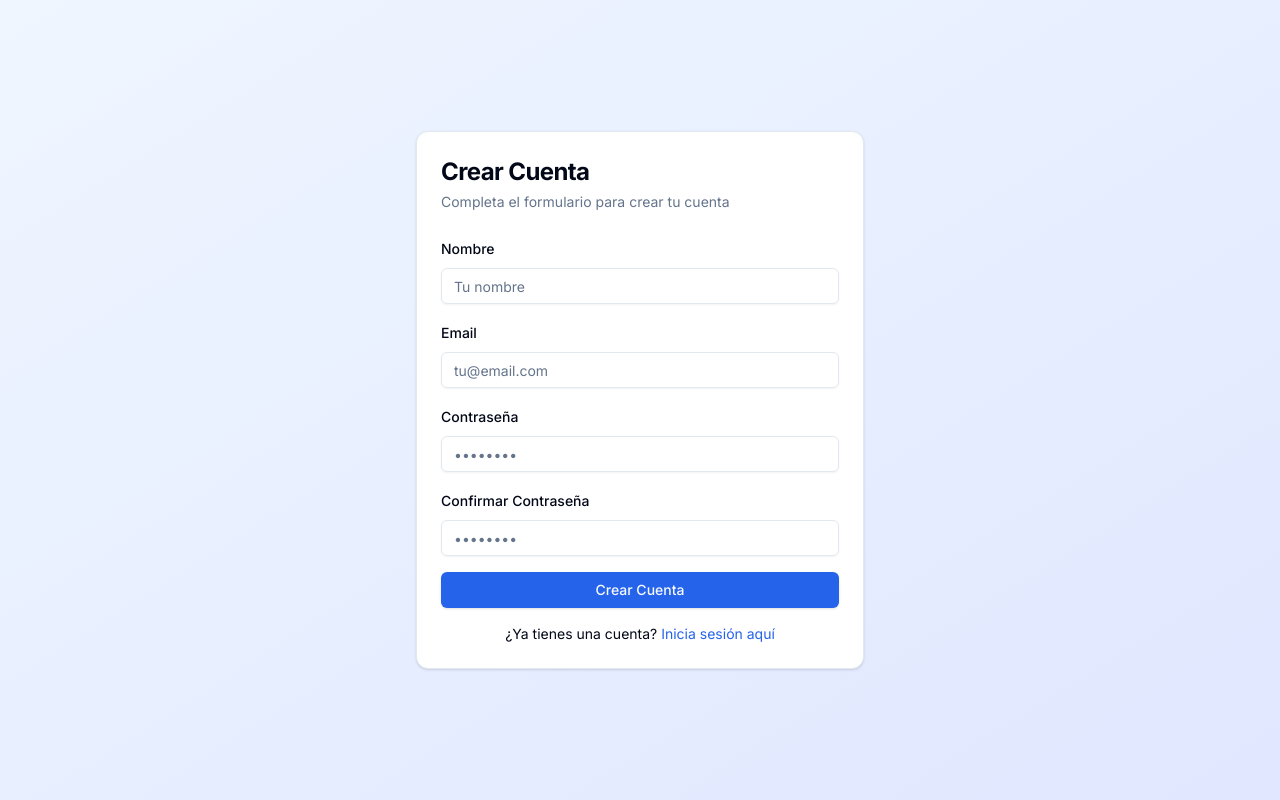
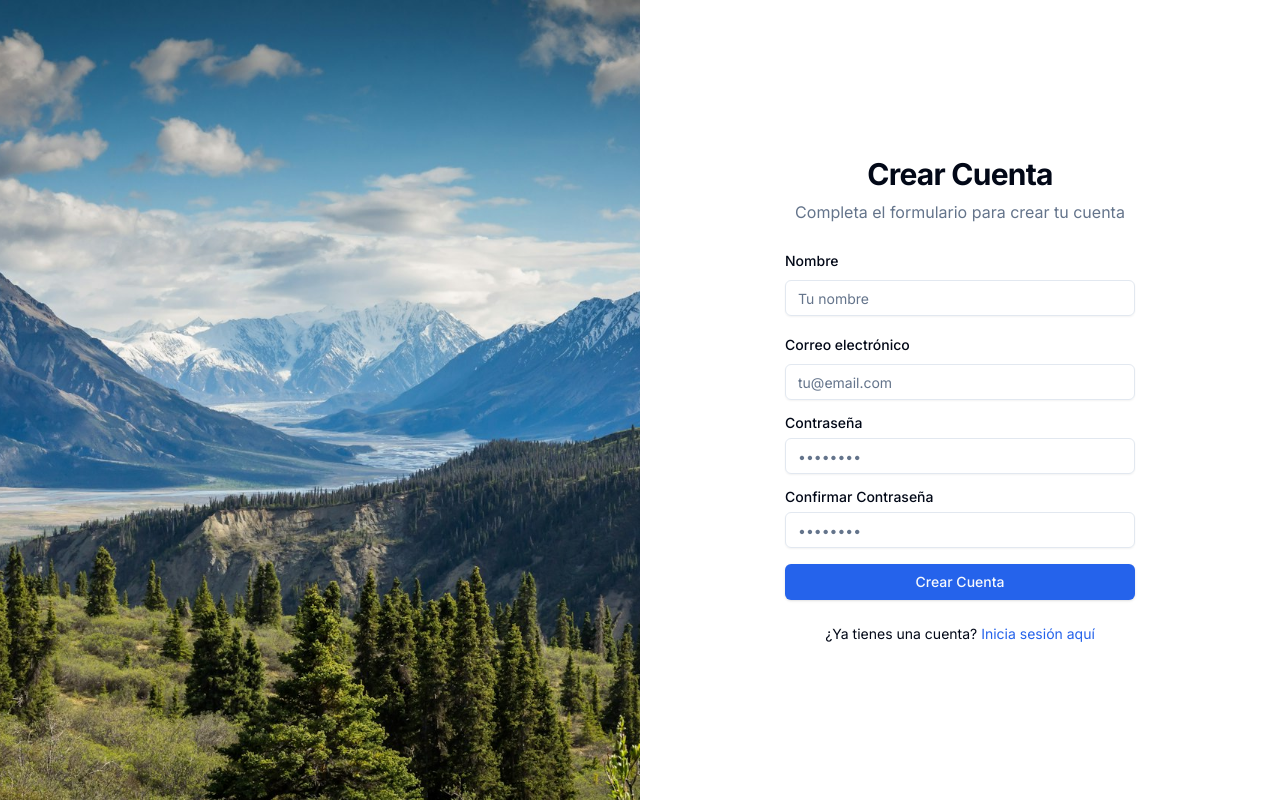
Before and after one commit to Haleymhm/crm-freelancer, a Next.js app: page /registro in a window 1280 px wide. Built offline with nearby package versions, Linux system fonts and the light colour scheme.

Commit message:
Ajuste al diseño de la interface de inicio de sesion

```diff
--- a/src/app/(auth)/login/page.tsx
+++ b/src/app/(auth)/login/page.tsx
@@ -8,8 +8,8 @@ import { zodResolver } from "@hookform/resolvers/zod"
 import { Button } from "@/components/ui/button"
 import { Input } from "@/components/ui/input"
 import { Label } from "@/components/ui/label"
-import { Card, CardContent, CardDescription, CardHeader, CardTitle } from "@/components/ui/card"
 import Link from "next/link"
+import Image from "next/image"
 import { loginSchema, LoginFormData } from "@/lib/validations/auth"
 
 export default function LoginPage() {
@@ -54,18 +54,30 @@ export default function LoginPage() {
     }
 
     return (
-        <div className="flex min-h-screen items-center justify-center bg-gradient-to-br from-blue-50 to-indigo-100 px-4">
-            <Card className="w-full max-w-md">
-                <CardHeader className="space-y-1">
-                    <CardTitle className="text-2xl font-bold">Iniciar Sesión</CardTitle>
-                    <CardDescription>
-                        Ingresa tus credenciales para acceder al CRM
-                    </CardDescription>
-                </CardHeader>
-                <CardContent>
+        <div className="w-full lg:grid lg:grid-cols-2 h-screen">
+            {/* Imagen Izquierda */}
+            <div className="hidden bg-muted lg:block relative h-full">
+                <Image
+                    src="/login-bg.jpg"
+                    alt="Login Background"
+                    fill
+                    className="object-cover dark:brightness-[0.2] dark:grayscale"
+                    priority
+                />
+            </div>
+
+            {/* Formulario Derecha */}
+            <div className="flex items-center justify-center p-8 bg-background h-full overflow-y-auto">
+                <div className="mx-auto w-full max-w-[350px] space-y-6">
+                    <div className="space-y-2 text-center">
+                        <h1 className="text-3xl font-bold tracking-tight">¡Bienvenido de vuelta!</h1>
+                        <p className="text-muted-foreground">
+                            Ingresa tus credenciales para acceder al CRM
+                        </p>
+                    </div>
                     <form onSubmit={handleSubmit(onSubmit)} className="space-y-4">
-                        <div className="space-y-2">
-                            <Label htmlFor="email">Email</Label>
+                        <div className="space-y-2 text-left">
+                            <Label htmlFor="email">Correo electrónico</Label>
                             <Input
                                 id="email"
                                 type="email"
@@ -76,8 +88,10 @@ export default function LoginPage() {
                                 <span className="text-sm text-red-500">{errors.email.message}</span>
                             )}
                         </div>
-                        <div className="space-y-2">
-                            <Label htmlFor="password">Contraseña</Label>
+                        <div className="space-y-2 text-left">
+                            <div className="flex items-center">
+                                <Label htmlFor="password">Contraseña</Label>
+                            </div>
                             <Input
                                 id="password"
                                 type="password"
@@ -89,7 +103,7 @@ export default function LoginPage() {
                             )}
                         </div>
                         {error && (
-                            <div className="text-sm text-red-500">
+                            <div className="text-sm text-red-500 text-left">
                                 {error}
                             </div>
                         )}
@@ -103,8 +117,8 @@ export default function LoginPage() {
                             Regístrate aquí
                         </Link>
                     </div>
-                </CardContent>
-            </Card>
+                </div>
+            </div>
         </div>
     )
 }
--- a/src/app/(auth)/registro/page.tsx
+++ b/src/app/(auth)/registro/page.tsx
@@ -7,8 +7,8 @@ import { zodResolver } from "@hookform/resolvers/zod"
 import { Button } from "@/components/ui/button"
 import { Input } from "@/components/ui/input"
 import { Label } from "@/components/ui/label"
-import { Card, CardContent, CardDescription, CardHeader, CardTitle } from "@/components/ui/card"
 import Link from "next/link"
+import Image from "next/image"
 import { registerSchema, RegisterFormData } from "@/lib/validations/auth"
 
 export default function RegistroPage() {
@@ -60,17 +60,29 @@ export default function RegistroPage() {
     }
 
     return (
-        <div className="flex min-h-screen items-center justify-center bg-gradient-to-br from-blue-50 to-indigo-100 px-4">
-            <Card className="w-full max-w-md">
-                <CardHeader className="space-y-1">
-                    <CardTitle className="text-2xl font-bold">Crear Cuenta</CardTitle>
-                    <CardDescription>
-                        Completa el formulario para crear tu cuenta
-                    </CardDescription>
-                </CardHeader>
-                <CardContent>
+        <div className="w-full lg:grid lg:grid-cols-2 h-screen">
+            {/* Imagen Izquierda */}
+            <div className="hidden bg-muted lg:block relative h-full">
+                <Image
+                    src="/login-bg.jpg"
+                    alt="Register Background"
+                    fill
+                    className="object-cover dark:brightness-[0.2] dark:grayscale"
+                    priority
+                />
+            </div>
+
+            {/* Formulario Derecha */}
+            <div className="flex items-center justify-center p-8 bg-background h-full overflow-y-auto">
+                <div className="mx-auto w-full max-w-[350px] space-y-6">
+                    <div className="space-y-2 text-center">
+                        <h1 className="text-3xl font-bold tracking-tight">Crear Cuenta</h1>
+                        <p className="text-muted-foreground">
+                            Completa el formulario para crear tu cuenta
+                        </p>
+                    </div>
                     <form onSubmit={handleSubmit(onSubmit)} className="space-y-4">
-                        <div className="space-y-2">
+                        <div className="space-y-2 text-left">
                             <Label htmlFor="name">Nombre</Label>
                             <Input
                                 id="name"
@@ -82,8 +94,8 @@ export default function RegistroPage() {
                                 <span className="text-sm text-red-500">{errors.name.message}</span>
                             )}
                         </div>
-                        <div className="space-y-2">
-                            <Label htmlFor="email">Email</Label>
+                        <div className="space-y-2 text-left">
+                            <Label htmlFor="email">Correo electrónico</Label>
                             <Input
                                 id="email"
                                 type="email"
@@ -94,8 +106,10 @@ export default function RegistroPage() {
                                 <span className="text-sm text-red-500">{errors.email.message}</span>
                             )}
                         </div>
-                        <div className="space-y-2">
-                            <Label htmlFor="password">Contraseña</Label>
+                        <div className="space-y-2 text-left">
+                            <div className="flex items-center">
+                                <Label htmlFor="password">Contraseña</Label>
+                            </div>
                             <Input
                                 id="password"
                                 type="password"
@@ -106,8 +120,10 @@ export default function RegistroPage() {
                                 <span className="text-sm text-red-500">{errors.password.message}</span>
                             )}
                         </div>
-                        <div className="space-y-2">
-                            <Label htmlFor="confirmPassword">Confirmar Contraseña</Label>
+                        <div className="space-y-2 text-left">
+                            <div className="flex items-center">
+                                <Label htmlFor="confirmPassword">Confirmar Contraseña</Label>
+                            </div>
                             <Input
                                 id="confirmPassword"
                                 type="password"
@@ -119,7 +135,7 @@ export default function RegistroPage() {
                             )}
                         </div>
                         {error && (
-                            <div className="text-sm text-red-500">
+                            <div className="text-sm text-red-500 text-left">
                                 {error}
                             </div>
                         )}
@@ -133,8 +149,8 @@ export default function RegistroPage() {
                             Inicia sesión aquí
                         </Link>
                     </div>
-                </CardContent>
-            </Card>
+                </div>
+            </div>
         </div>
     )
 }
```
Also changed, not shown: public/login-bg.jpg (added), 1 other file (tests, documents, lock files or other folders).
